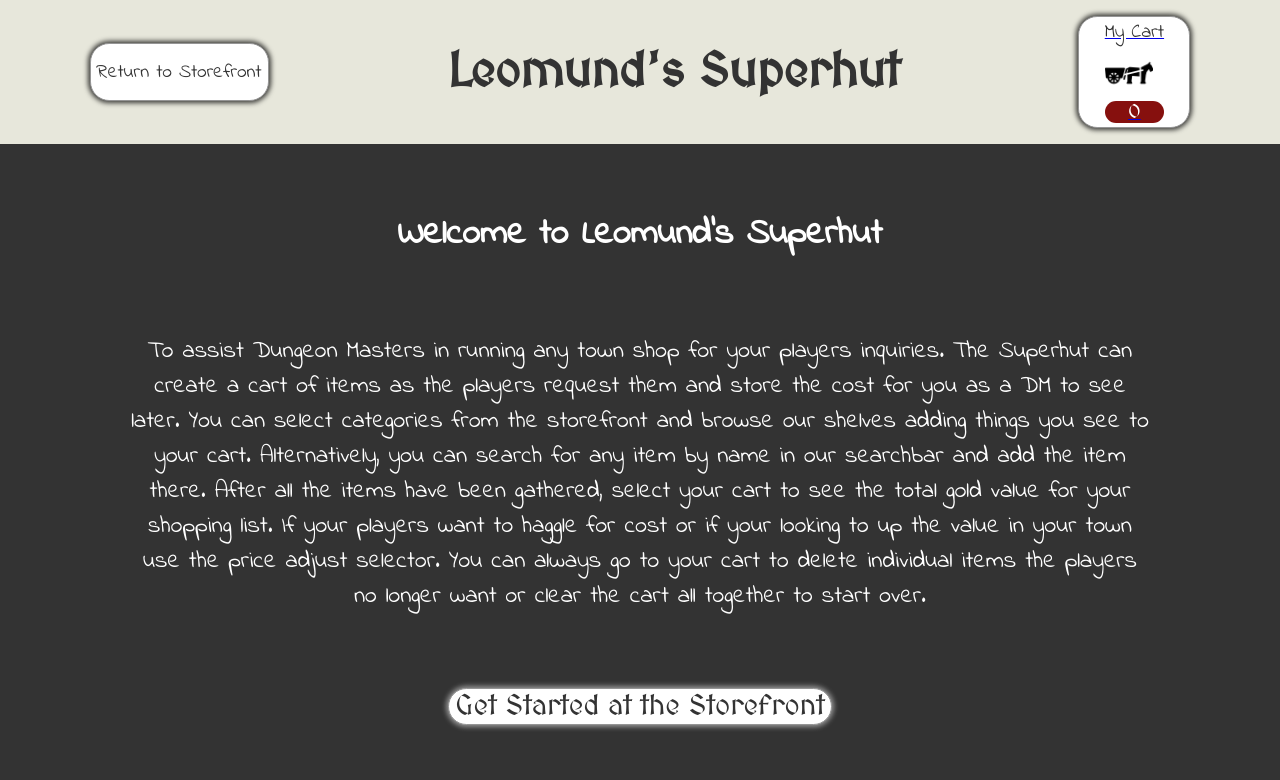
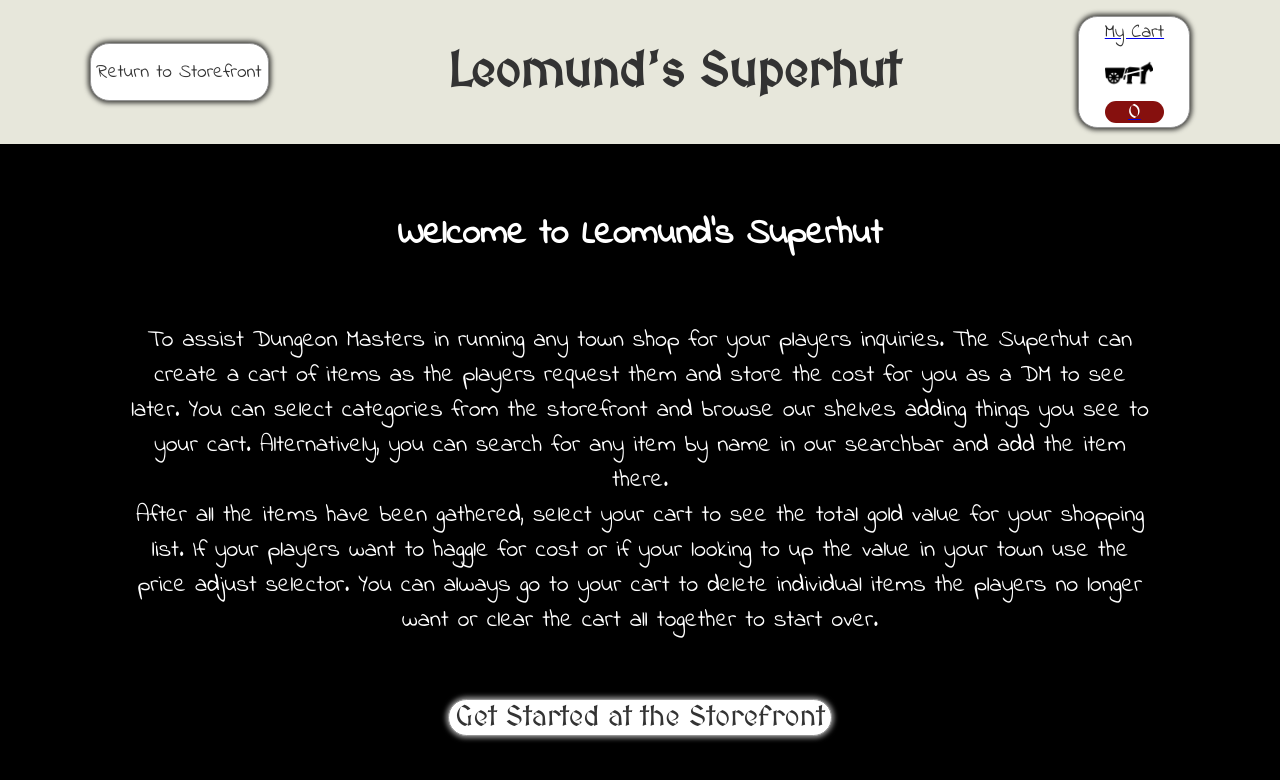
Before and after one commit to relyt4me/leomunds-superhut, a React (Create React App) app: page / in a window 1280 px wide. Shown: the top 780 px of the page. Built offline with nearby package versions, Linux system fonts and the light colour scheme.

Commit message:
Change the color for accessability

```diff
--- a/src/Components/Welcome/Welcome.css
+++ b/src/Components/Welcome/Welcome.css
@@ -2,7 +2,7 @@
   padding: 8vh 10vw 0 10vw;
   height: 74vh;
   color: white;
-  background-color: #333333;
+  background-color: black;
   font-family: Indie;
   text-align: center;
   display: grid;
--- a/src/Components/Welcome/Welcome.js
+++ b/src/Components/Welcome/Welcome.js
@@ -8,6 +8,7 @@ const Welcome = () => {
       <h2>Welcome to Leomund's Superhut</h2>
       <p>
         To assist Dungeon Masters in running any town shop for your players inquiries. The Superhut can create a cart of items as the players request them and store the cost for you as a DM to see later. You can select categories from the storefront and browse our shelves adding things you see to your cart. Alternatively, you can search for any item by name in our searchbar and add the item there.
+        <br></br>
         After all the items have been gathered, select your cart to see the total gold value for your shopping list. If your players want to haggle for cost or if your looking to up the value in your town use the price adjust selector. You can always go to your cart to delete individual items the players no longer want or clear the cart all together to start over.
       </p>
       <Link to={'/storefront'}>
```
